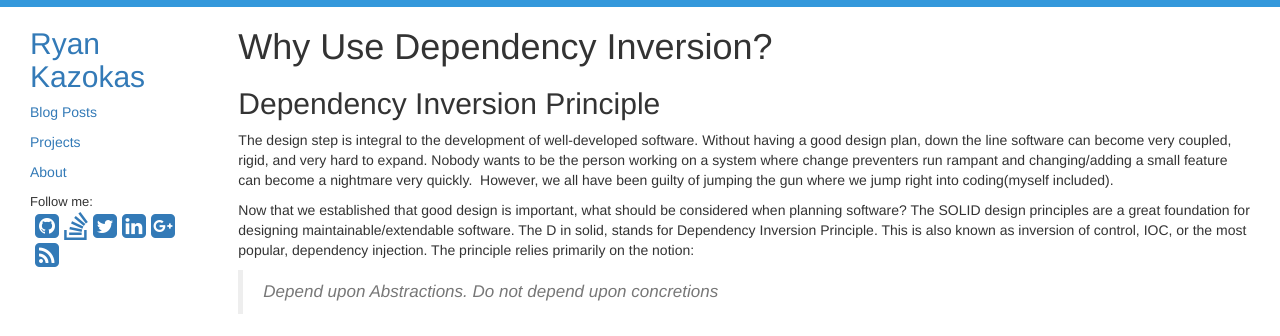
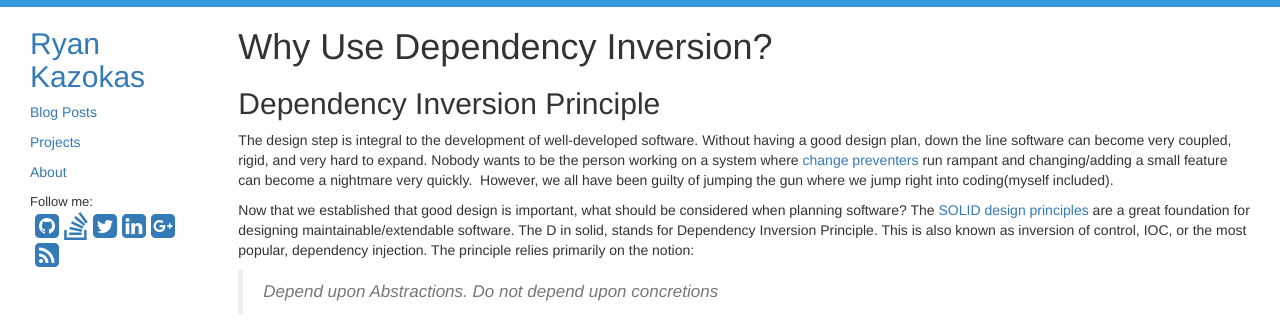
Before and after one commit to ryankazokas/ryankazokas.github.io, a Jekyll site: the page built from _posts/2016-12-07-why-dependency-inversion.md, in a window 1280 px wide. Shown: the top 336 px of the page. Built offline with Jekyll 4.4.1, drawn with Linux system fonts in a browser that asks for light colours; nearby versions of some CDN libraries; part of the change alters nothing that is shown.

```diff
--- a/_posts/2016-12-07-why-dependency-inversion.md
+++ b/_posts/2016-12-07-why-dependency-inversion.md
@@ -5,9 +5,9 @@ layout: page
 ---
 ## Dependency Inversion Principle
 
-The design step is integral to the development of well-developed software. Without having a good design plan, down the line software can become very coupled, rigid, and very hard to expand. Nobody wants to be the person working on a system where change preventers run rampant and changing/adding a small feature can become a nightmare very quickly.  However, we all have been guilty of jumping the gun where we jump right into coding(myself included).
+The design step is integral to the development of well-developed software. Without having a good design plan, down the line software can become very coupled, rigid, and very hard to expand. Nobody wants to be the person working on a system where [change preventers](https://sourcemaking.com/refactoring/smells/change-preventers) run rampant and changing/adding a small feature can become a nightmare very quickly.  However, we all have been guilty of jumping the gun where we jump right into coding(myself included).
 
-Now that we established that good design is important, what should be considered when planning software? The SOLID design principles are a great foundation for designing maintainable/extendable software. The D in solid, stands for Dependency Inversion Principle. This is also known as inversion of control, IOC, or the most popular, dependency injection. The principle relies primarily on the notion:
+Now that we established that good design is important, what should be considered when planning software? The [SOLID design principles](https://en.wikipedia.org/wiki/SOLID_(object-oriented_design)) are a great foundation for designing maintainable/extendable software. The D in solid, stands for Dependency Inversion Principle. This is also known as inversion of control, IOC, or the most popular, dependency injection. The principle relies primarily on the notion:
 
 > Depend upon Abstractions. Do not depend upon concretions
 
```
